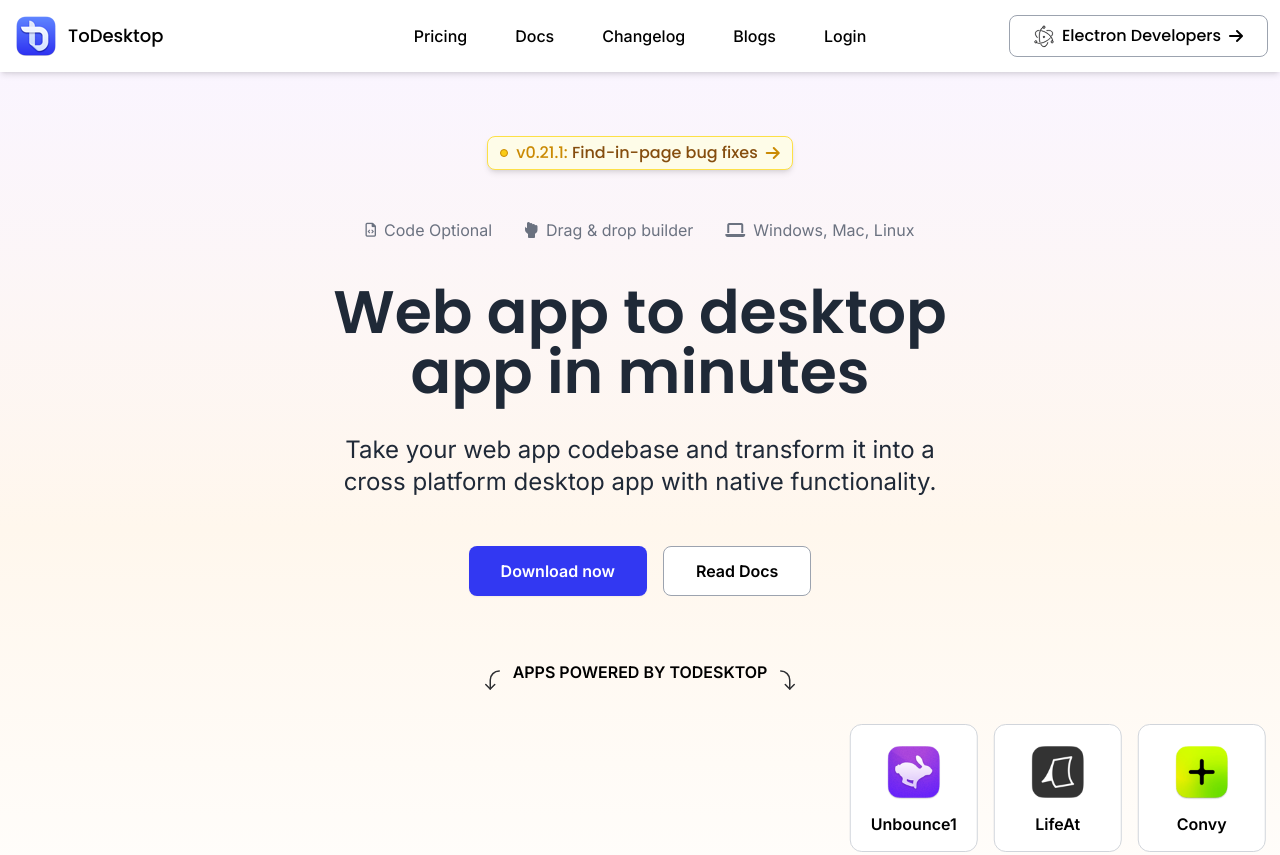
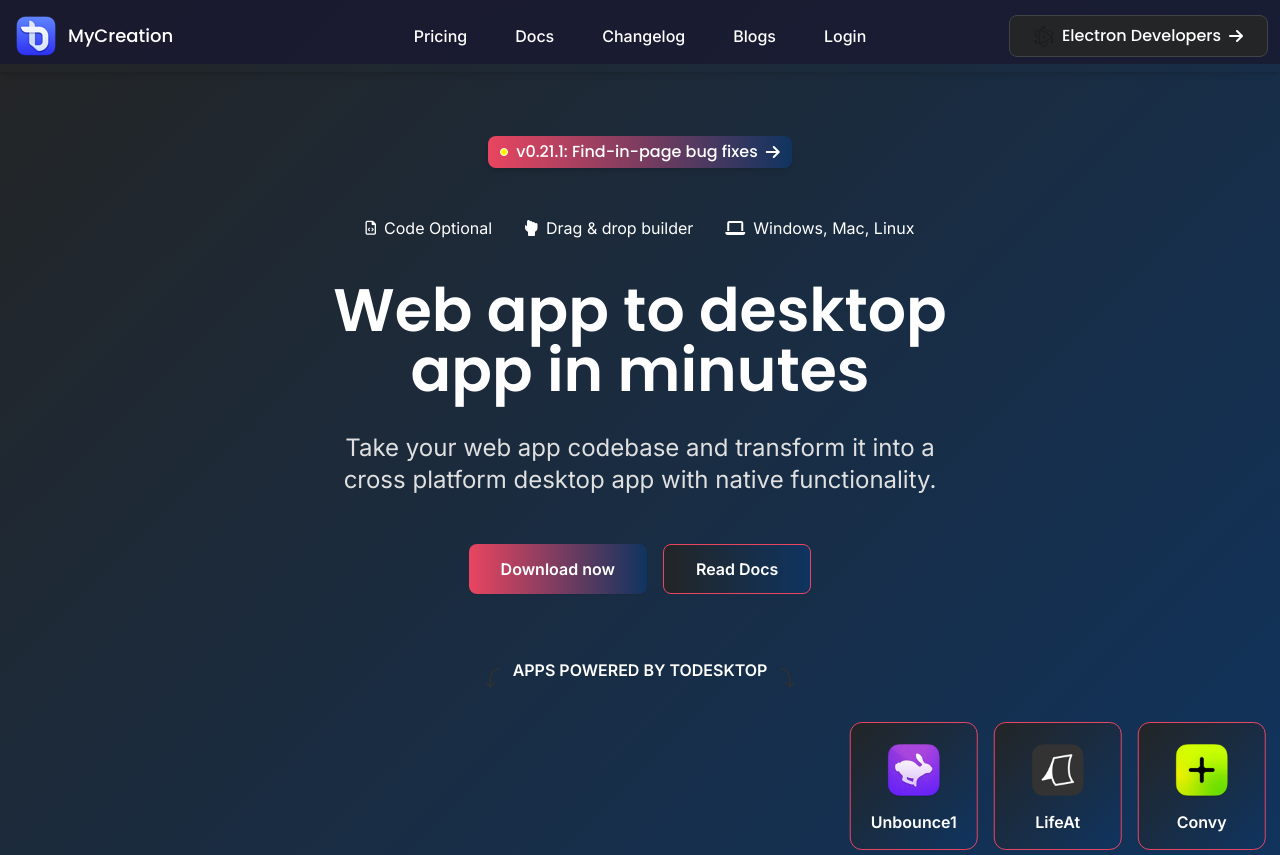
Before and after one commit to 14-amrat/Landing-Page, a website: page index.html in a window 1280 px wide. Shown: the top 855 px of the page. Drawn offline with Linux system fonts and the light colour scheme.

Commit message:
bg-change

```diff
--- a/index.html
+++ b/index.html
@@ -7,13 +7,118 @@
     <link rel="stylesheet" href="https://cdnjs.cloudflare.com/ajax/libs/font-awesome/6.1.1/css/all.min.css" />
     <title>Tailwind Project</title>
     <link rel="stylesheet" href="output.css">
+    <style>
+        body {
+            background: linear-gradient(135deg, #1a1a2e 0%, #16213e 40%, #0f3460 70%, #e94560 100%);
+            min-height: 100vh;
+        }
+        /* Vibrant gradient for cards and sections */
+        .gradient-hover-inner {
+            background: linear-gradient(135deg, #232526 0%, #414345 100%);
+        }
+        .gradient-hover-outer {
+            background: linear-gradient(135deg, #e94560 0%, #0f3460 100%);
+        }
+        /* Vibrant button gradients */
+        .bg-primary {
+            background: linear-gradient(90deg, #e94560 0%, #0f3460 100%);
+        }
+        /* Dark theme for containers */
+        .container, .border, .rounded-xl, .rounded-2xl, .bg-gray-50, .lg\:bg-slate-50 {
+            background-color: #232526 !important;
+            border-color: #414345 !important;
+        }
+        /* Navbar dark */
+        nav {
+            background: linear-gradient(90deg, #232526 0%, #0f3460 100%) !important;
+            color: #fff !important;
+        }
+        /* Footer dark */
+        footer {
+            background: linear-gradient(90deg, #232526 0%, #0f3460 100%) !important;
+            color: #fff !important;
+        }
+        /* Text colors */
+        h1, h2, h3, h4, h5, h6, p, span, a, dt, dd, li {
+            color: #fff !important;
+        }
+        /* Subtle accent for secondary text */
+        .text-gray-400, .text-gray-500, .text-gray-600, .font-light {
+            color: #b0b3b8 !important;
+        }
+        /* FAQ icons */
+        .fa-chevron-up {
+            color: #e94560 !important;
+        }
+        /* Button hover */
+        button:hover, .hover\:bg-opacity-90:hover {
+            filter: brightness(1.2);
+        }
+        /* Remove white backgrounds from cards */
+        .bg-white {
+            background: transparent !important;
+        }
+        /* Company cards border */
+        .border-gray-300 {
+            border-color: #e94560 !important;
+        }
+        /* Company cards background */
+        .rounded-xl {
+            background: linear-gradient(135deg, #232526 0%, #0f3460 100%) !important;
+        }
+        /* HERO SECTION FIX */
+        #hero {
+            background: linear-gradient(135deg, #232526 0%, #0f3460 100%);
+            /* Remove transparency and make it solid dark gradient */
+            color: #fff;
+        }
+        #hero-container h1,
+        #hero-container p,
+        #hero-features p,
+        #hero-features i {
+            color: #fff !important;
+        }
+        #hero-container p.text-xl,
+        #hero-container p.text-2xl {
+            color: #e0e0e0 !important;
+        }
+        #version-text {
+            background: linear-gradient(90deg, #e94560 0%, #0f3460 100%);
+            border: none;
+            color: #fff !important;
+        }
+        #version-text .fa-arrow-right {
+            color: #fff !important;
+        }
+        #version-text .bg-yellow-400 {
+            background: #fff700 !important;
+            border-color: #fff !important;
+        }
+        /* Buttons */
+        #buttons-container .bg-primary {
+            background: linear-gradient(90deg, #e94560 0%, #0f3460 100%);
+            color: #fff !important;
+        }
+        #buttons-container .bg-white {
+            background: linear-gradient(90deg, #232526 0%, #0f3460 100%) !important;
+            color: #fff !important;
+            border-color: #e94560 !important;
+        }
+        #buttons-container button:hover {
+            filter: brightness(1.2);
+        }
+        /* Companies title */
+        #companies-title span {
+            color: #fff !important;
+        }
+    </style>
 </head>
 <body>
     <!-- Navbar -->
     <nav class="p-3 flex bg-white justify-between items-center fixed top-0 left-0 right-0 z-20 shadow-md">
         <a href="#" id="brand" class="flex gap-2 items-center flex-1">
             <img class="object-cover max-w-12 max-h-12" src="./assets/asset 0.png" alt="Logo">
-            <span class="text-lg font-medium font-display">ToDesktop</span>
+            <span class="text-lg font-medium font-display">MyCreation</span>
         </a>
         <div id="nav-menu" class="hidden lg:flex gap-12">
             <a href="#" class="font-medium hover:text-primary">Pricing</a>
@@ -64,33 +169,32 @@
     <!-- Main -->
     <main class="mt-16">
         <!-- Hero section -->
-        <div id="hero" class="min-h-screen bg-gradient-to-b from-purple-50 via-orange-50 to-transparent">
+        <div id="hero" class="min-h-screen flex flex-col justify-center">
            <div id="hero-container" class="max-w-4xl mx-auto px-6 pt-6 pb-16 flex flex-col sm:items-center sm:text-center sm:pt-12 sm:max-w-2xl">
-                <div id="version-text" class="flex items-center my-6 gap-2 border border-yellow-300
-                bg-yellow-50 rounded-lg px-3 py-1 w-fit shadow-md hover:shadow-lg hover:-translate-y-1 transition group">
-                    <div class="w-2 h-2 bg-yellow-400 rounded-full border border-yellow-600"></div>
-                    <p class="font-display font-medium text-yellow-600">v0.21.1: <span class="text-yellow-800">Find-in-page bug fixes</span></p>
-                    <i class="fa-solid fa-arrow-right text-yellow-600 group-hover:translate-x-1 transition duration-300"></i>
+                <div id="version-text" class="flex items-center my-6 gap-2 rounded-lg px-3 py-1 w-fit shadow-md hover:shadow-lg hover:-translate-y-1 transition group">
+                    <div class="w-2 h-2 bg-yellow-400 rounded-full border"></div>
+                    <p class="font-display font-medium">v0.21.1: <span>Find-in-page bug fixes</span></p>
+                    <i class="fa-solid fa-arrow-right group-hover:translate-x-1 transition duration-300"></i>
                 </div>
                 <div id="hero-features" class="hidden sm:flex gap-8 my-6">
-                    <div class="flex justify-center gap-2 items-center text-gray-500">
+                    <div class="flex justify-center gap-2 items-center">
                         <i class="fa-regular fa-file-code text-sm"></i>
                         <p>Code Optional</p>
                     </div>
-                    <div class="flex justify-center gap-2 items-center text-gray-500">
+                    <div class="flex justify-center gap-2 items-center">
                         <i class="fa-solid fa-hand-back-fist"></i>
                         <p>Drag & drop builder</p>
                     </div>
-                    <div class="flex justify-center gap-2 items-center text-gray-500">
+                    <div class="flex justify-center gap-2 items-center">
                         <i class="fa-solid fa-laptop"></i>
                         <p>Windows, Mac, Linux</p>
                     </div>
                 </div>
                 <h1 class="text-4xl font-semibold leading-snug mt-4 sm:text-6xl">Web app to desktop app in minutes</h1>
-                <p class="text-xl mt-4 sm:text-2xl sm:mt-8 text-gray-800">Take your web app codebase and transform it into a cross platform desktop app with native functionality.</p>
+                <p class="text-xl mt-4 sm:text-2xl sm:mt-8">Take your web app codebase and transform it into a cross platform desktop app with native functionality.</p>
                 <div id="buttons-container" class="mt-12 flex gap-4 flex-col sm:flex-row">
-                    <button class="px-8 py-3 font-semibold rounded-lg text-white bg-primary shadow-sm hover:bg-opacity-90">Download now</button>
-                    <button class="px-8 py-3 font-semibold rounded-lg bg-white border border-gray-400 hover:border-gray-800">Read Docs</button>
+                    <button class="px-8 py-3 font-semibold rounded-lg bg-primary shadow-sm">Download now</button>
+                    <button class="px-8 py-3 font-semibold rounded-lg bg-white border">Read Docs</button>
                 </div>
            </div>
            <div id="companies-container" class="flex flex-col gap-10">
```
